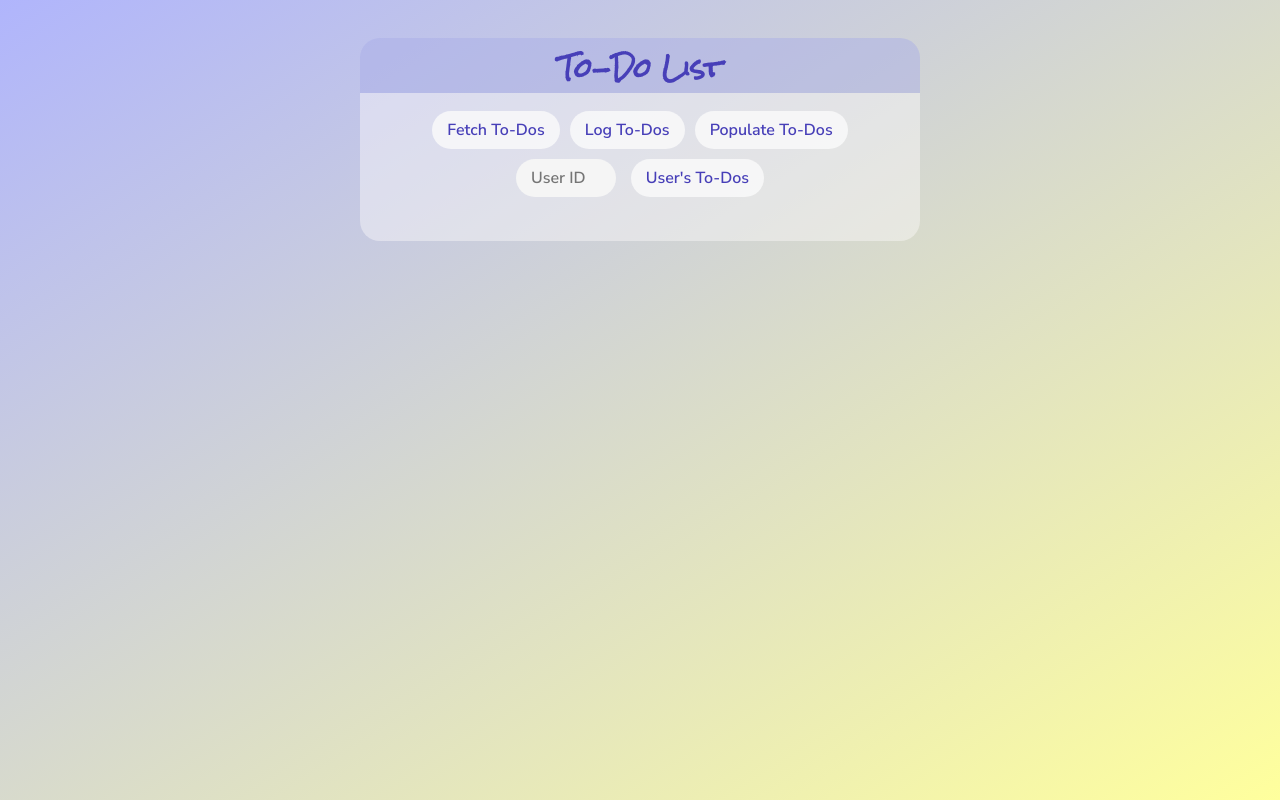
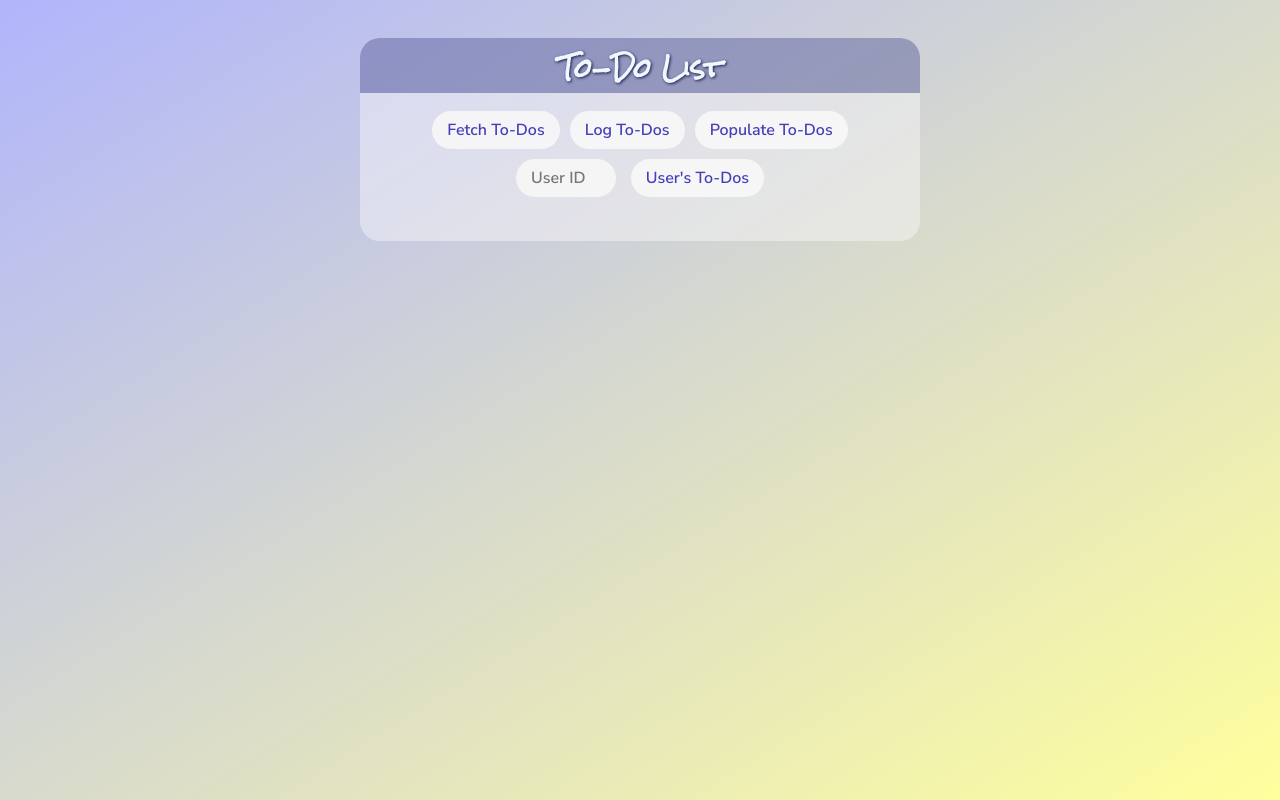
Before and after one commit to alfredosauce-tech/Dummy-Data-Todo-List-1, a plain HTML site: page index.html in a window 1280 px wide. Drawn offline with Linux system fonts and the light colour scheme.

Commit message:
fixed heading colors

```diff
--- a/styles.css
+++ b/styles.css
@@ -20,9 +20,10 @@ h1 {
   height: 55px;
   font-size: 25px;
   font-family: 'Rock Salt';
+  color: aliceblue;
   text-align: center;
-  color: rgb(71, 63, 184);
-  background-color: rgba(167, 171, 231, 0.452);
+  text-shadow: 1px 1px 3px rgb(31, 28, 78);
+  background-color: rgba(83, 88, 150, 0.452);
   border-top-left-radius: 20px;
   border-top-right-radius: 20px;
 }
```
